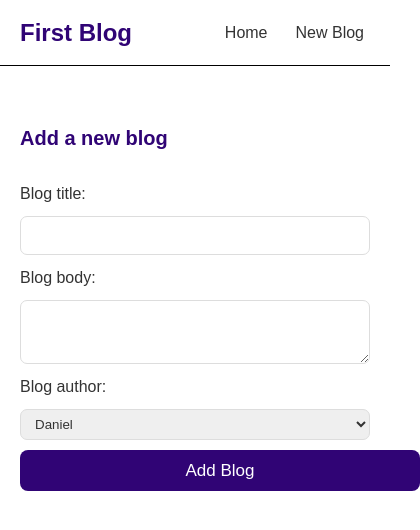
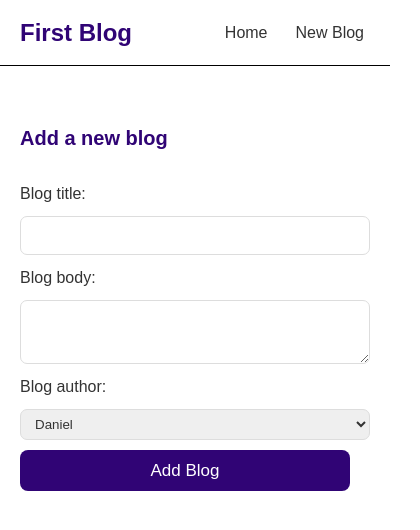
Before and after one commit to belenjn/miniBlog-React, a React (Create React App) app: page /create in a window 390 px wide. Shown: the top 530 px of the page, 420 px wide, since content can reach past the window. Built offline with nearby package versions, Linux system fonts and the light colour scheme; a web font is replaced by a local one.

Commit message:
responsive

```diff
--- a/src/create-new-blog/Create.css
+++ b/src/create-new-blog/Create.css
@@ -52,3 +52,12 @@ button:hover {
     text-align: center;
     font-size: 17px;
 }
+
+
+@media only screen and (min-width: 375px) {
+    .create button {
+        width: 330px;
+
+    }
+
+}
```
